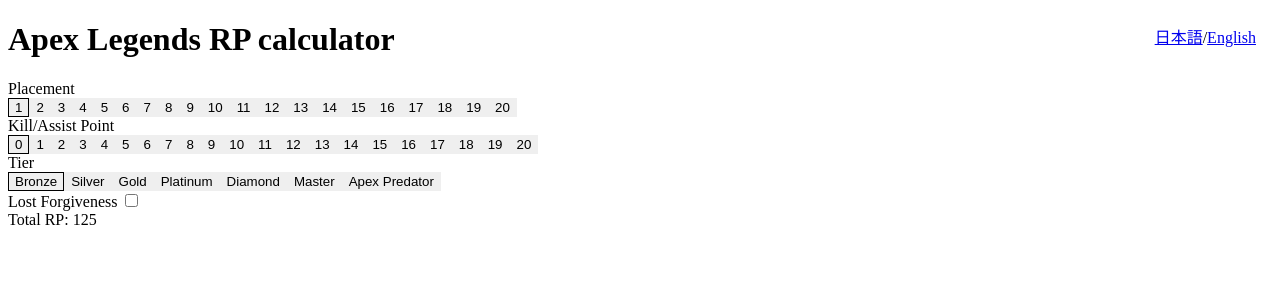
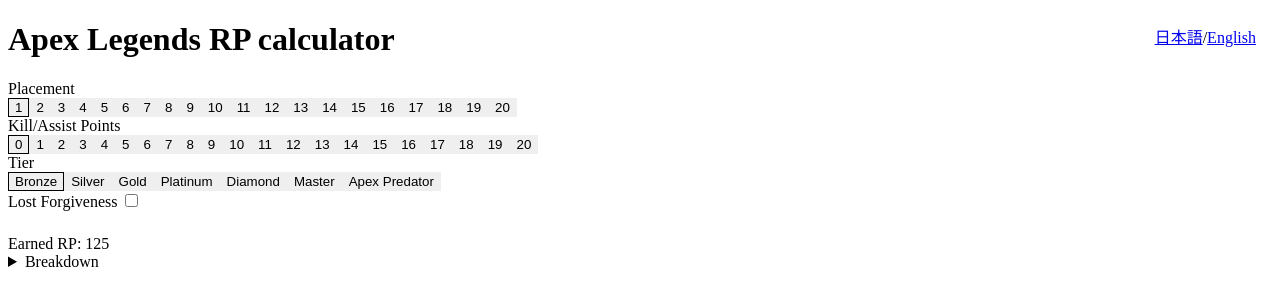
Before and after one commit to nikeeshi/apextools, a React (Create React App) app: page / in a window 1280 px wide. Shown: the top 306 px of the page. Built offline with nearby package versions, Linux system fonts and the light colour scheme.

Commit message:
breakdown

```diff
--- a/src/component/App.tsx
+++ b/src/component/App.tsx
@@ -1,3 +1,5 @@
+/** @jsxImportSource @emotion/react */
+import { jsx } from "@emotion/react/macro";
 import { useState } from "react";
 import { useTranslation } from "react-i18next";
 import { OnOffToggle } from "./OnOffToggle";
@@ -5,10 +7,9 @@
 import { Tiers } from "../data";
 import { calcRP, Tier } from "../rpCalculator";
 import { range } from "../util/range";
-import {
-  ValueSetterPair,
-} from "../variable/valueSetterPair";
+import { ValueSetterPair } from "../variable/valueSetterPair";
 import LanguageSwitch from "./LanguageSwitch";
+import Breakdown from "./Breakdown";
 function Inputs({
   placement,
   killPoint,
@@ -35,7 +36,7 @@
       <div>
         <RadioStyleSelector
           selected={killPoint}
-          label={t("Kill/Assist Point")}
+          label={t("Kill/Assist Points")}
           list={range(0, 20)}
           itemLabel={(a) => String(a)}
         />
@@ -58,30 +59,21 @@
   );
 }
 
-function Output({
-  placement,
-  killPoint,
-  tier,
-  lostForgiveness,
-}: {
+function Output(props: {
   placement: number;
   killPoint: number;
   tier: Tier;
   lostForgiveness: boolean;
 }) {
   const { t } = useTranslation();
-  const totalRP = calcRP({
-    placement,
-    killPoint,
-    tier,
-    lostForgiveness,
-  });
+  const totalRP = calcRP(props);
   return (
-    <div>
-      <label>
-        {t("Total RP") + ": "}
+    <div css={{ marginTop: 24 }}>
+      <div>
+        {t("Earned RP") + ": "}
         {totalRP}
-      </label>
+      </div>
+      <Breakdown {...props} />
     </div>
   );
 }
--- /dev/null
+++ b/src/component/Breakdown.tsx
@@ -0,0 +1,76 @@
+import { useTranslation } from "react-i18next";
+import {
+  calcRPFromPlacement,
+  calcRPPerKill,
+  ENTRY_COST,
+  RP_FROM_KILL_CAP,
+  Tier,
+} from "../data";
+import { calcRPFromKill } from "../rpCalculator";
+type Props = {
+  placement: number;
+  killPoint: number;
+  tier: Tier;
+  lostForgiveness: boolean;
+};
+export default function Breakdown(props: Props) {
+  const { t } = useTranslation();
+  const rpFromPlacement = calcRPFromPlacement(
+    props.placement
+  );
+  const rpFromKill = calcRPFromKill(props);
+  const lostForgivenessRP = props.lostForgiveness
+    ? -Math.min(
+        0,
+        rpFromKill +
+          rpFromPlacement -
+          ENTRY_COST[props.tier]
+      )
+    : 0;
+  return (
+    <details>
+      <summary>{t("Breakdown")}</summary>
+      <div>
+        {t("Base RP from placement")}: {rpFromPlacement}
+      </div>
+      <KABreakDown {...props} />
+      <div>
+        {t("Entry cost")}: {-ENTRY_COST[props.tier]}
+      </div>
+      <div>
+        {t("Lost Forgiveness")}:{" "}
+        {lostForgivenessRP !== 0 ? lostForgivenessRP : "--"}
+      </div>
+    </details>
+  );
+}
+function Formula(props: Props) {
+  return (
+    <>
+      {calcRPPerKill(props.placement) * props.killPoint} ={" "}
+      {calcRPPerKill(props.placement)} * {props.killPoint}{" "}
+    </>
+  );
+}
+function KABreakDown(props: Props) {
+  const { t } = useTranslation();
+  const rawKARP =
+    calcRPPerKill(props.placement) * props.killPoint;
+  return (
+    <div>
+      {t("Bonus RP from Kill/Assist")}:{" "}
+      {rawKARP > RP_FROM_KILL_CAP ? (
+        <>
+          <del>
+            <Formula {...props} />
+          </del>
+        </>
+      ) : (
+        <Formula {...props} />
+      )}{" "}
+      {rawKARP >= RP_FROM_KILL_CAP && (
+        <>(Max: {RP_FROM_KILL_CAP})</>
+      )}
+    </div>
+  );
+}
--- a/src/rpCalculator.ts
+++ b/src/rpCalculator.ts
@@ -1,13 +1,5 @@
-import { calcRPFromPlacement, calcRPPerKill, RP_FROM_KILL_CAP } from "./data";
+import { calcRPFromPlacement, calcRPPerKill, RP_FROM_KILL_CAP, Tier } from "./data";
 
-export type Tier =
-  | "Bronze"
-  | "Silver"
-  | "Gold"
-  | "Platinum"
-  | "Diamond"
-  | "Master"
-  | "Apex Predator";
 export const ENTRY_COST = {
   Bronze: 0,
   Silver: 12,
--- a/src/translations.json
+++ b/src/translations.json
@@ -2,10 +2,10 @@
   "en": {
     "translation": {
       "Placement": "Placement",
-      "Kill/Assist Point": "Kill/Assist Point",
+      "Kill/Assist Points": "Kill/Assist Points",
       "Tier": "Tier",
       "Lost Forgiveness": "Lost Forgiveness",
-      "Total RP": "Total RP",
+      "Earned RP": "Earned RP",
       "Apex Legends RP calculator": "Apex Legends RP calculator",
       "Bronze": "Bronze",
       "Silver": "Silver",
@@ -13,16 +13,20 @@
       "Platinum": "Platinum",
       "Diamond": "Diamond",
       "Master": "Master",
-      "Apex Predator": "Apex Predator"
+      "Apex Predator": "Apex Predator",
+      "Entry cost": "Entry cost",
+      "Breakdown": "Breakdown",
+      "Base RP from placement": "Base RP from placement",
+      "Bonus RP from Kill/Assist": "Bonus RP from Kill/Assist"
     }
   },
   "ja": {
     "translation": {
       "Placement": "順位",
-      "Kill/Assist Point": "キルアシストポイント",
+      "Kill/Assist Points": "キルアシストポイント",
       "Tier": "ティア",
       "Lost Forgiveness": "敗北免除",
-      "Total RP": "合計RP",
+      "Earned RP": "獲得RP",
       "Apex Legends RP calculator": "エイペックスレジェンズ RP 計算機",
       "Bronze": "ブロンズ",
       "Silver": "シルバー",
@@ -30,7 +34,11 @@
       "Platinum": "プラチナ",
       "Diamond": "ダイアモンド",
       "Master": "マスター",
-      "Apex Predator": "Apexプレデター"
+      "Apex Predator": "Apexプレデター",
+      "Entry cost": "参加費",
+      "Breakdown": "内訳",
+      "Base RP from placement": "順位RP",
+      "Bonus RP from Kill/Assist": "キルアシストによるボーナスRP"
     }
   }
 }
```
